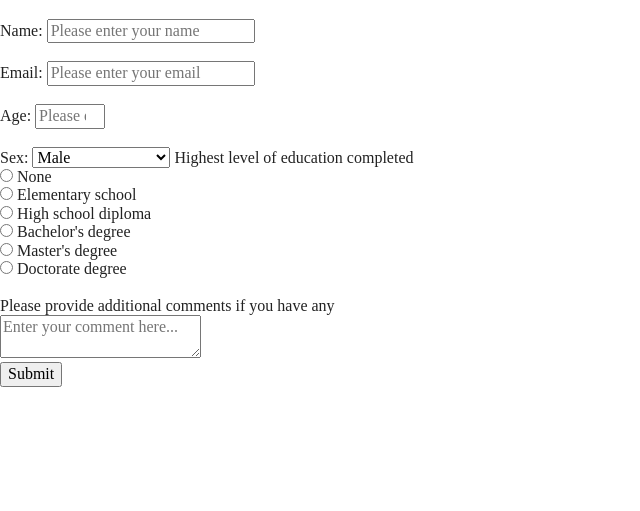
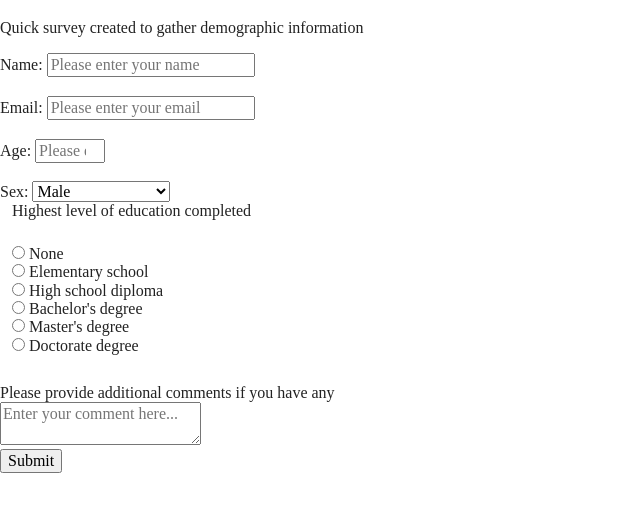
Before and after one commit to Austin-tam/freeCodeCamp_SurveyForm, a website built with Parcel: page index.html in a window 1280 px wide. Shown: the part 61-572 px from the top of the page, without its empty margins (0-640 px from the left). Built offline with nearby package versions, Linux system fonts and the light colour scheme.

Commit message:
edit html structure

```diff
--- a/index.html
+++ b/index.html
@@ -27,10 +27,10 @@
   <script src="js/plugins.js"></script>
   <script src="js/main.js"></script>
 
-  <div id="main">
+  <main id="main">
     <h1 id="title">freeCodeCamp Survey Form Page</h1>
 
-    <p id="description"></p>
+    <p id="description">Quick survey created to gather demographic information</p>
 
     <form action="/js/main.js" id="survey-form">
       <label class="form-label" for="name" id="name-label">Name: </label>
@@ -47,9 +47,10 @@
         <option value="male">Male</option>
         <option value="female">Female</option>
         <option value="pref">Prefer Not To Say</option>
-      </select>
+      </select><br>
 
-      <label class="form-label" id="education-label">Highest level of education completed</label><br>
+      <fieldset>
+        <legend>Highest level of education completed</legend><br>
 
         <input type="radio" id="none" name="none" value="none">
         <label for="none" id="none-label">None</label><br>
@@ -63,11 +64,12 @@
         <input type="radio" id="bachelor" name="bachelor" value="bachelor">
         <label for="bachelor" id="bachelor-label">Bachelor's degree</label><br>
 
-      <input type="radio" id="" name="" value="master">
-      <label for="" id="">Master's degree</label><br>
+        <input type="radio" id="master" name="master" value="master">
+        <label for="master" id="master-label">Master's degree</label><br>
 
-      <input type="radio" id="" name="" value="doctorate">
-      <label for="" id="">Doctorate degree</label><br><br>
+        <input type="radio" id="doctor" name="doctor" value="doctorate">
+        <label for="doctor" id="doctor-label">Doctorate degree</label><br><br>
+      </fieldset>
 
       <label class="form-label" for="comments" id="comments-label">Please provide additional comments if you have any</label><br>
       <textarea id="comments" name="comments" placeholder="Enter your comment here..."></textarea><br>
@@ -75,7 +77,7 @@
       <input type="submit" value="Submit">
     </form>
 
-  </div>
+  </main>
 </body>
 
 </html>
```
Lines whose indentation alone changed are shown as unchanged.
